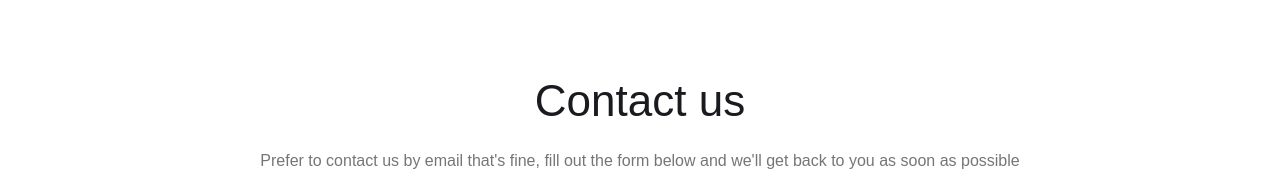
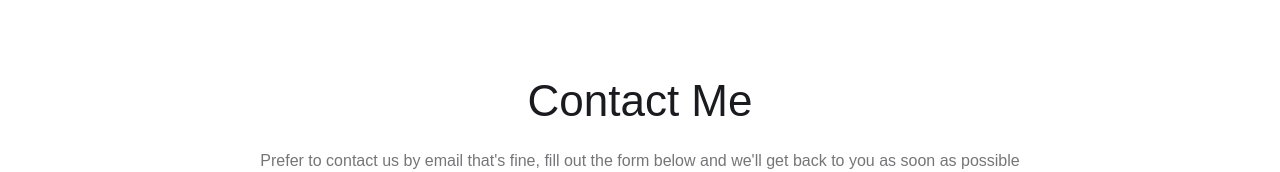
Before and after one commit to gazza-75/hj, a plain HTML site: page index.html in a window 1280 px wide. Shown: the part 2256-2428 px from the top of the page. Drawn offline with nearby package versions, Linux system fonts and the light colour scheme; a script that the page names is missing.

Commit message:
Update index.html

```diff
--- a/index.html
+++ b/index.html
@@ -75,7 +75,7 @@
   <div class="section">
     <div class="w-layout-grid contact-form-grid">
       <div class="contact-form-heading-wrap">
-        <h1 class="contact-heading">Contact us</h1>
+        <h1 class="contact-heading">Contact Me</h1>
         <div class="paragraph-light">Prefer to contact us by email that&#x27;s fine, fill out the form below and we&#x27;ll get back to you as soon as possible</div>
         <div class="paragraph-light"><strong>Email:</strong> hunterjoiners@gmail.com</div>
       </div>
```
